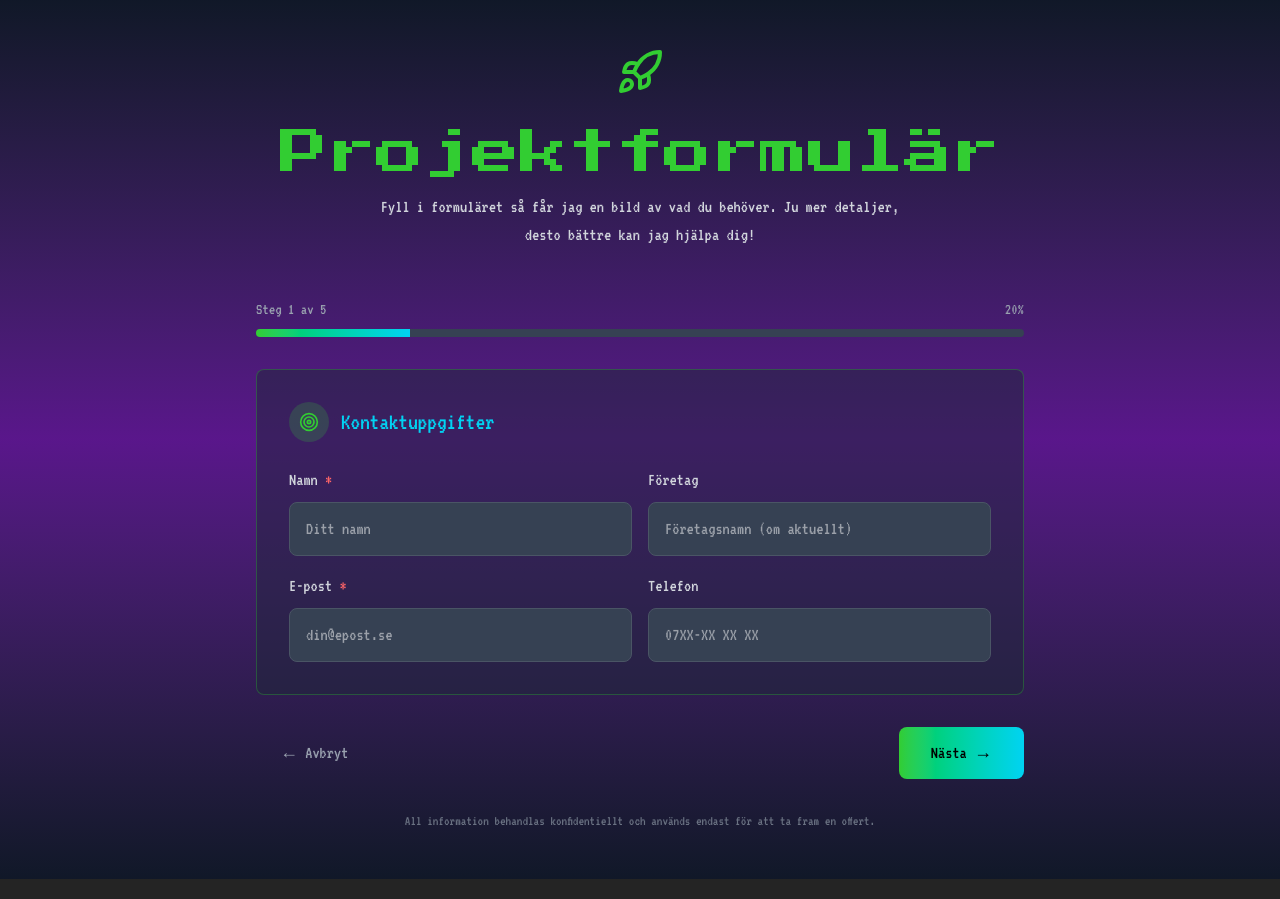
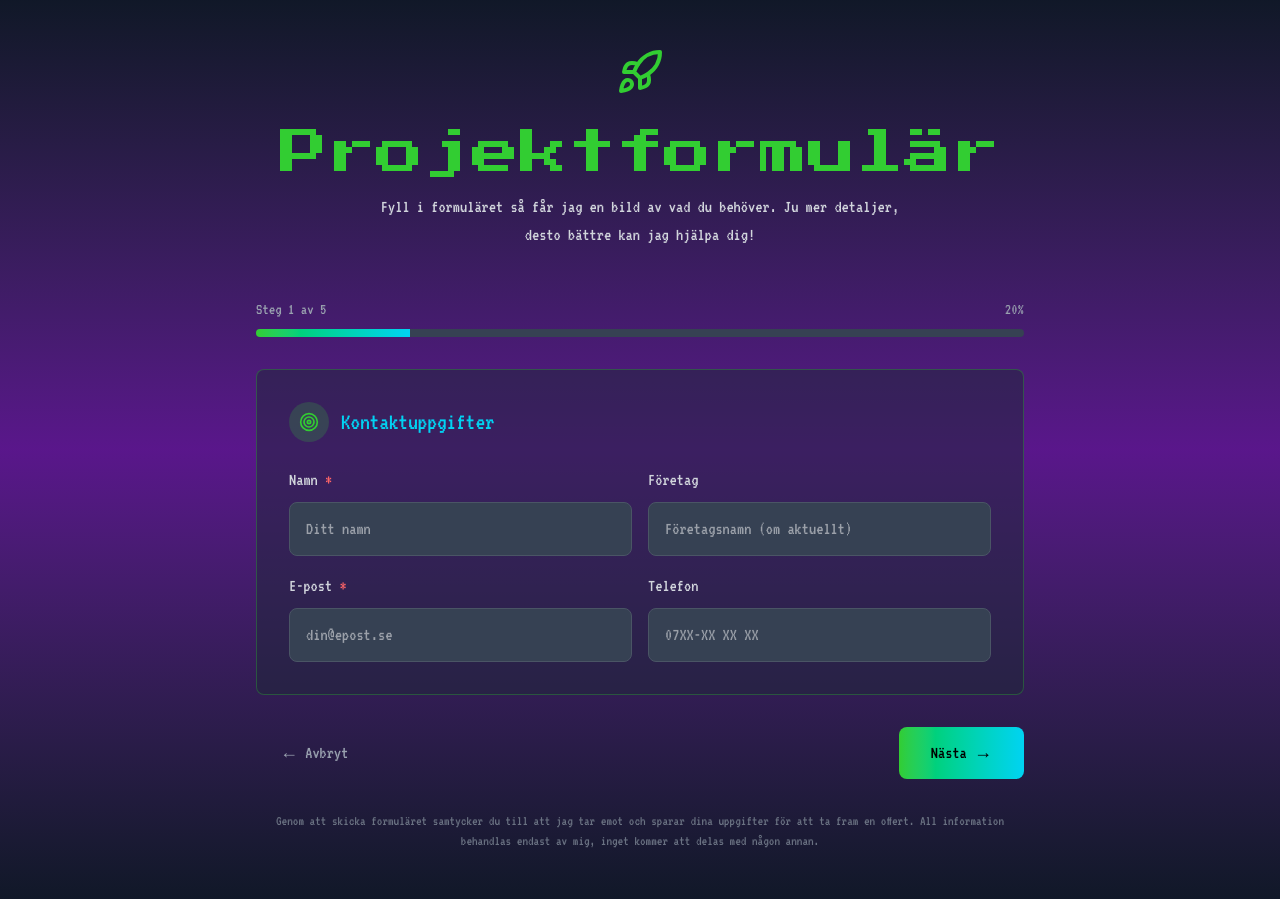
Before and after one commit to isanemka/pixelpioneer, a Next.js app: page /brief in a window 1280 px wide. Built offline with nearby package versions, Linux system fonts and the light colour scheme.

Commit message:
fix: clarify form information consent

```diff
--- a/src/app/brief/page.tsx
+++ b/src/app/brief/page.tsx
@@ -668,7 +668,7 @@ export default function BriefPage() {
 
         {/* Footer */}
         <p className="text-center text-gray-500 text-sm mt-8">
-          All information behandlas konfidentiellt och används endast för att ta fram en offert.
+          Genom att skicka formuläret samtycker du till att jag tar emot och sparar dina uppgifter för att ta fram en offert. All information behandlas endast av mig, inget kommer att delas med någon annan.
         </p>
       </div>
     </div>
```
